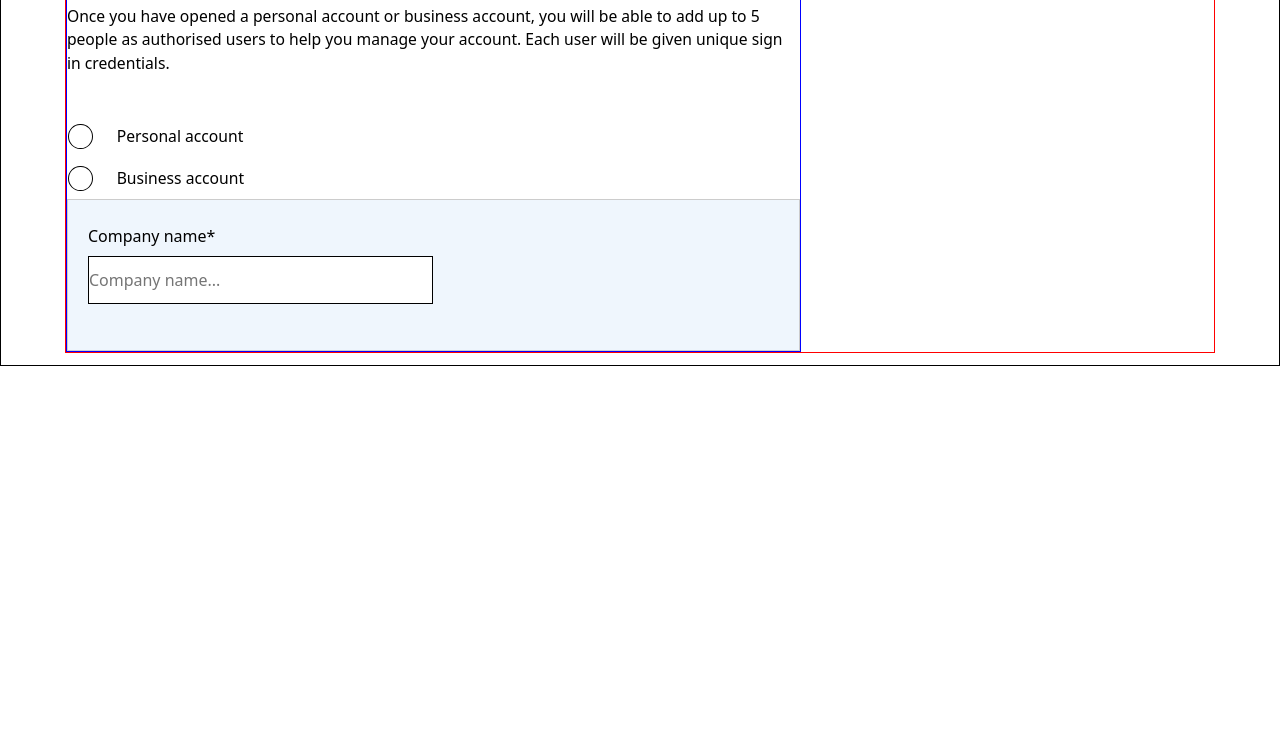
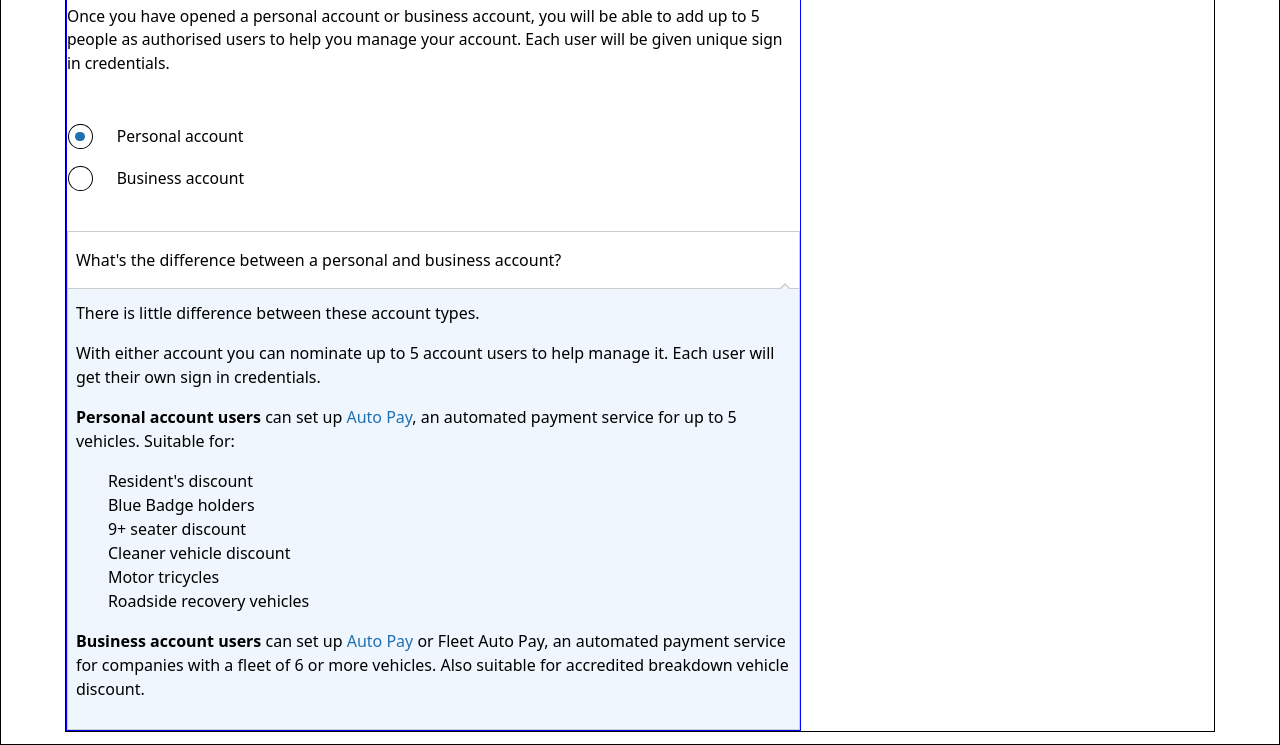
Before and after one commit to alvarezali/Practice3, a plain HTML site: page index.html in a window 1280 px wide. Shown: the part 277-1022 px from the top of the page. Before the commit the page ends 800 px from the top, so only its background shows below. Drawn offline with nearby package versions, Linux system fonts and the light colour scheme.

Commit message:
Create account - question update

```diff
--- a/index.html
+++ b/index.html
@@ -138,7 +138,7 @@
 
                 <div class="type-container">
                     <div class="type-wrapper">
-                        <input class="account-radio personal-radio" id="personal-account" type="radio" name="account-type" value="personal-account">
+                        <input class="account-radio personal-radio" id="personal-account" type="radio" name="account-type" value="personal-account" checked="checked">
                         <label class="account-lbl" for="personal-account">Personal account</label>
                     </div>
 
@@ -148,13 +148,43 @@
                     </div>
                 </div>
 
-                <div class="company-container">
+                <div class="company-container" id="company-container">
                     <div class="company-wrapper">
                         <label class="company-lbl" for="company-name">Company name*</label>
-                        <input type="text" class="company-name"  name="company-name" id="company-name" placeholder="Company name...">
+                        <input type="text" class="company-name"  name="company-name" id="company-name" placeholder="Your company name here...">
                     </div>
                 </div>
 
+                <div class="question-container" id="question-container">
+                    <div class="question-wrapper">
+                        <p class="question">What's the difference between a personal
+                            and business account?</p>
+                    </div>
+                    <div class="answer-wrapper">
+                        <p>There is little difference between these account types.</p>
+                        <p>With either account you can nominate up to 5 account users
+                            to help manage it. Each user will get their own sign in
+                            credentials.</p>
+
+                        <p><strong>Personal account users</strong> can set up <a href="#" class="p-link">Auto Pay</a>, an automated
+                            payment service for up to 5 vehicles. Suitable for:</p>
+
+                        <ul>
+                            <li>Resident's discount</li>
+                            <li>Blue Badge holders</li>
+                            <li>9+ seater discount</li>
+                            <li>Cleaner vehicle discount</li>
+                            <li>Motor tricycles</li>
+                            <li>Roadside recovery vehicles</li>
+                        </ul>
+                        <p><strong>Business account users</strong> can set up <a href="#" class="p-link">Auto Pay</a> or Fleet Auto Pay,
+                            an automated payment service for companies with a fleet of 6
+                            or more vehicles. Also suitable for accredited breakdown vehicle
+                            discount.</p>
+                    </div>
+
+
+                </div>
             </div>
         </div>
     </div>
--- a/script.js
+++ b/script.js
@@ -11,6 +11,7 @@ const pAccount = document.getElementById('personal-account');
 const pAccountParent = pAccount.parentElement;
 const bAccount = document.getElementById('business-account');
 const bAccountParent = bAccount.parentElement;
+const companyDiv = document.getElementById('company-container');
 
 moreBtn.addEventListener('click', () => {
     moreBtn.classList.toggle('more-toggle');
@@ -27,6 +28,7 @@ pAccount.addEventListener('click', () => {
     if(pAccount.checked) {
         pAccountParent.classList.add('account-border');
         bAccountParent.classList.remove('account-border');
+        companyDiv.classList.remove('company-container-toggle');
     }
 });
 
@@ -34,5 +36,6 @@ bAccount.addEventListener('click', () => {
     if(bAccount.checked) {
         bAccountParent.classList.add('account-border');
         pAccountParent.classList.remove('account-border');
+        companyDiv.classList.add('company-container-toggle');
     }
 });
--- a/style.css
+++ b/style.css
@@ -427,7 +427,7 @@
     width: auto;
     height: auto;
     margin: .75rem 5% .75rem 5%;
-    border: 1px solid red;
+    border: 1px solid black;
 }
 
 .navigation-container {
@@ -550,15 +550,19 @@
 
 /*========== Create account ==========*/
 
+:is(h1, h4, p, input, label, li, strong) {
+    color: var(--black);
+}
+
+:is(a) {
+    color: var(--more_link);
+}
+
 .account-container {
     width: 64%;
     display: flex;
     flex-direction: column;
     border: 1px solid blue;
-}
-
-.create-title, .create-subtitle, .create-info, .account-lbl, .company-lbl {
-    color: var(--black);
 }
 
 .create-title {
@@ -587,12 +591,12 @@
     display: flex;
     justify-content: flex-start;
     align-items: center;
-    padding: 0 0 0 0;
+    padding: 0;
     border: 1px solid transparent;
 }
 
 .account-border {
-    border: 1px dashed black;
+    border: 1px dashed var(--more_link);
 }
 
 .account-radio {
@@ -617,7 +621,7 @@
     border-radius: 50%;
     background: var(--more_link);
     transform: scale(0);
-    transition: transform 100ms ease-out;
+    transition: transform 150ms ease-out;
 }
 
 .account-radio:checked::before {
@@ -630,11 +634,44 @@
     font-size: .98rem;
     line-height: 2.5rem;
     padding: 0 0 0 1.5rem;
+    cursor: pointer;
 }
 
 .company-container {
+    position: relative;
     width: 100%;
     height: auto;
+    display: none;
+}
+
+.company-container-toggle {
+    display: block;
+}
+
+.company-container::after, .company-container::before {
+    position: absolute;
+    content: '';
+    width: 0;
+    height: 0;
+    border-left: 10px solid transparent;
+    border-right: 10px solid transparent;
+    border-bottom: 10px solid var(--more_bottom);
+}
+
+.company-container::before {
+    bottom: 100%;
+    left: 8px;
+    border-left: 6px solid transparent;
+    border-right: 6px solid transparent;
+    border-bottom: 6px solid var(--more_bottom);
+}
+
+.company-container::after {
+    bottom: 99.9%;
+    left: 9px;
+    border-left: 5px solid transparent;
+    border-right: 5px solid transparent;
+    border-bottom: 5px solid var(--more);
 }
 
 .company-wrapper {
@@ -654,10 +691,61 @@
 
 .company-name {
     width: 50%;
-    height: 3rem;
+    height: 2.5rem;
     margin: .5rem 0 0 0;
     border: 1px solid black;
 }
+
+.question-container {
+    width: 100%;
+    height: auto;
+    margin: 2rem 0 0 0;
+    border: 1px solid var(--more_bottom);
+
+}
+
+.question-wrapper {
+    width: 100%;
+    height: 3.5rem;
+    line-height: 3.5rem;
+    padding: 0 .5rem;
+}
+
+.answer-wrapper {
+    position: relative;
+    width: 100%;
+    height: auto;
+    padding: .75rem .5rem .75rem .5rem;
+    background: var(--more);
+    border-top: 1px solid var(--more_bottom);
+}
+
+.answer-wrapper::before, .answer-wrapper::after {
+    position: absolute;
+    content: '';
+    width: 0;
+    height: 0;
+    border-left: 10px solid transparent;
+    border-right: 10px solid transparent;
+    border-bottom: 10px solid var(--more_bottom);
+}
+
+.answer-wrapper::before {
+    bottom: 100%;
+    right: 8px;
+    border-left: 6px solid transparent;
+    border-right: 6px solid transparent;
+    border-bottom: 6px solid var(--more_bottom);
+}
+
+.answer-wrapper::after {
+    bottom: 99.9%;
+    right: 9px;
+    border-left: 5px solid transparent;
+    border-right: 5px solid transparent;
+    border-bottom: 5px solid var(--more);
+}
+
 
 /*===========================
             @Media
```
